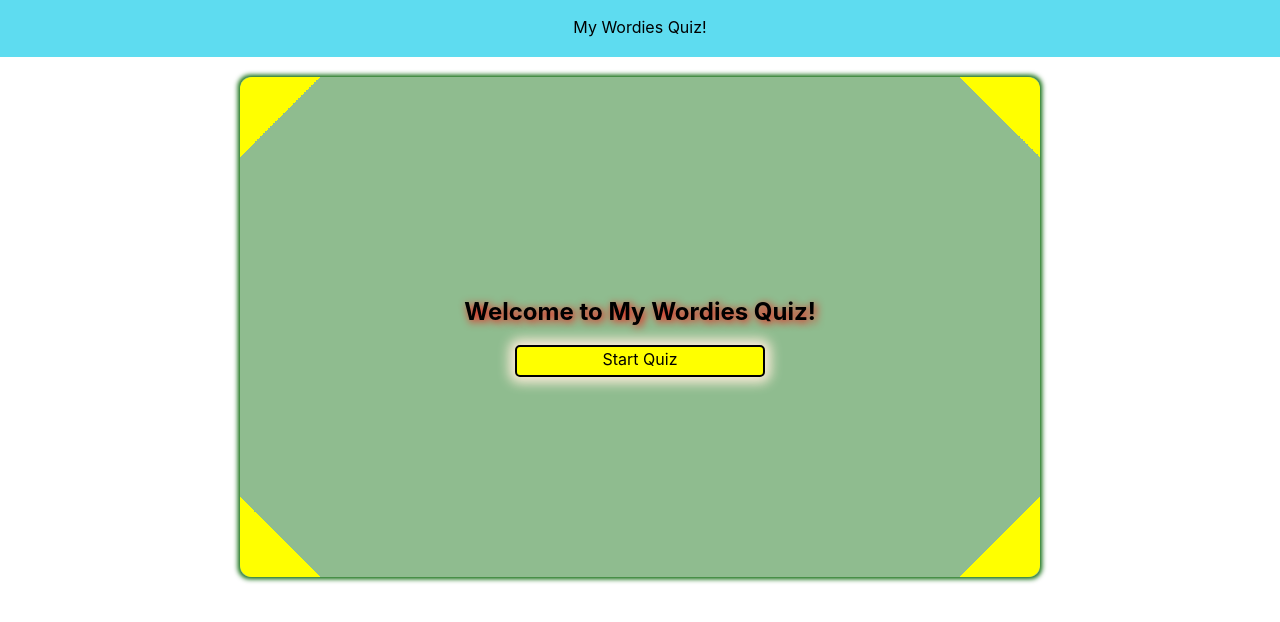
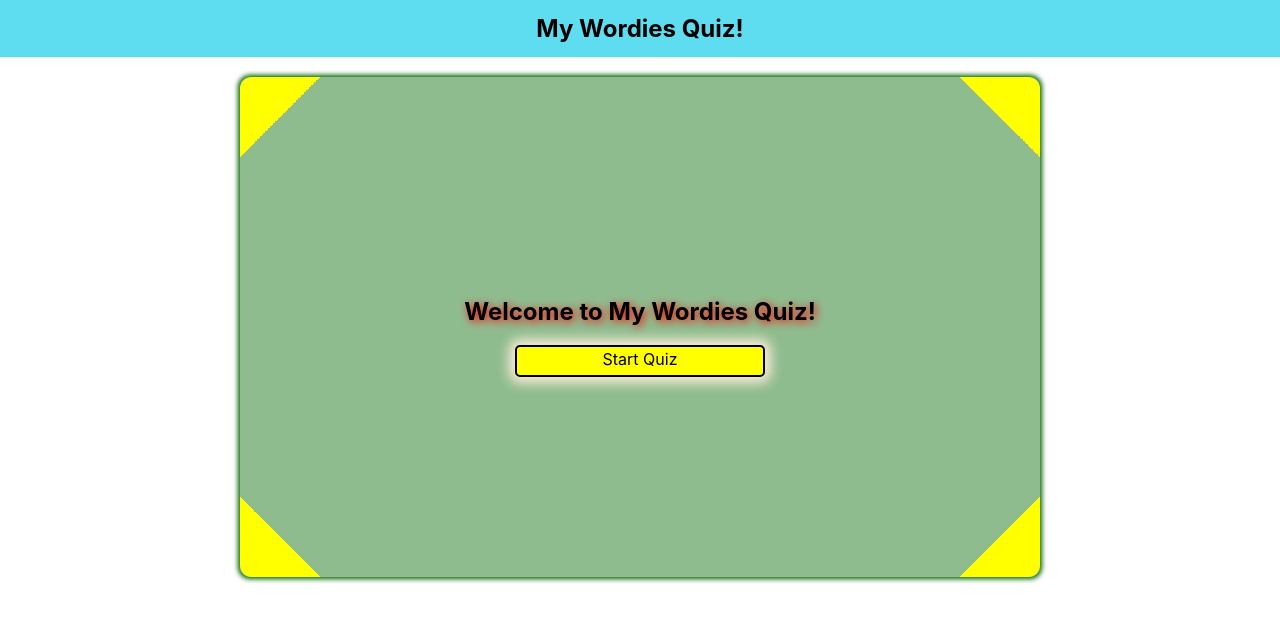
Before and after one commit to Deadreyo/my-wordies-quiz-app, a React (Create React App) app in the folder app-frontend/: page / in a window 1280 px wide. Shown: the top 622 px of the page. Built offline with nearby package versions, Linux system fonts and the light colour scheme.

Commit message:
improve header

```diff
--- a/app-frontend/src/components/Header.tsx
+++ b/app-frontend/src/components/Header.tsx
@@ -4,7 +4,7 @@ export default function Header() {
 
     return (
         <header>
-            <p>My Wordies Quiz!</p>
+            <h2>My Wordies Quiz!</h2>
         </header>
     )
 }
--- a/app-frontend/src/styles/Header.css
+++ b/app-frontend/src/styles/Header.css
@@ -7,4 +7,7 @@ header {
     padding: 1px;
     top: 0;
     z-index: 5;
+    display: flex;
+    justify-content: center;
+    align-items: center;
 }
```
